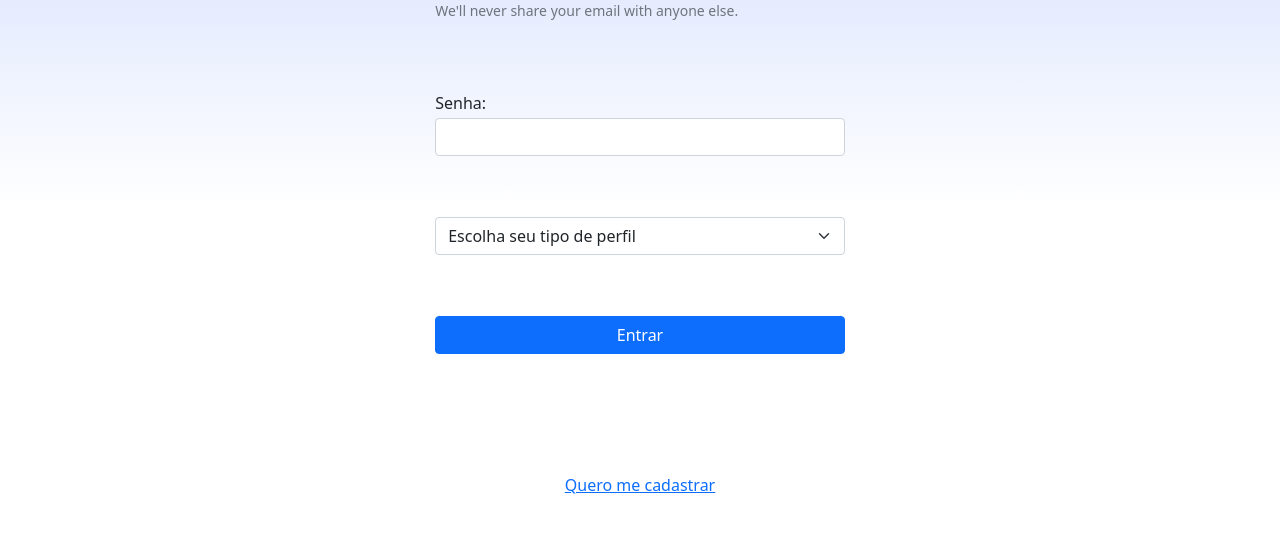
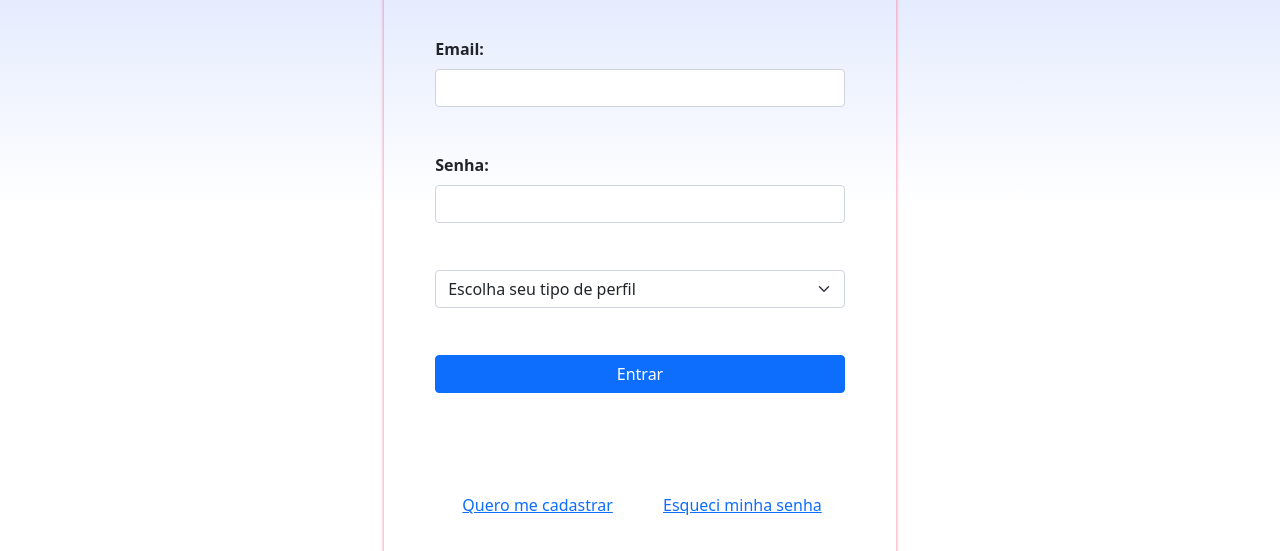
Before and after one commit to blcrz/proviHack, a plain HTML site: page FrontEnd/view/login.html in a window 1280 px wide. Shown: the part 192-743 px from the top of the page. Drawn offline with nearby package versions, Linux system fonts and the light colour scheme.

Commit message:
fix: estilização da pagina de login

```diff
--- a/FrontEnd/css/login.css
+++ b/FrontEnd/css/login.css
@@ -6,16 +6,21 @@ header {
     grid-row: 1/2;
 }
 
+
 body {
     width: 100%;
     height: 100%;
     display:grid;
-    grid-template-rows: 54px 4fr 1fr 54px;
+    grid-template-rows: 54px 1fr 54px;
 }
-
+/* tamanho do formulário */
 form {
-    height: 100%;
-    grid-row: 2/3;
+    /* background-color: #fd62898e; */
+    height: 90%;
+    /* border: solid 2px #fd62898e; */
+    box-shadow: 0 0 3px 1px #fd62898e;
+    border-radius: 10px;
+    grid-row: 2/4;
     display: flex;
     flex-direction: column;
     align-items: center;
@@ -24,19 +29,49 @@ form {
     margin: auto;
 }
 
-form div, form select, form button {
+form label {
+    font-weight: bold;
+}
+/* tamanhos dos inputs */
+form div, form button {
     width: 80% !important;
 }
 
-.form-label {
+form div select {
+    width: 100%;
+}
+
+/* .form-label {
     margin-top: 8px;
     margin-bottom: 3px;
-}
+} */
 
 .btn-create {
     grid-row: 3/4;
 }
 
+.botoescadastro {
+    display: flex;
+}
+
+
 footer {
-    grid-row: 4/5;
+    grid-row: 3/4;
+    display: none;
 }
+
+@media (max-width: 800px) {
+
+    form {
+        width: 90%;
+    }
+
+}
+
+@media (max-width: 420px) {
+
+    body {
+        grid-template-rows: 80px 4fr 1fr 54px;
+    }
+
+}
--- a/FrontEnd/view/login.html
+++ b/FrontEnd/view/login.html
@@ -10,7 +10,6 @@
   <link rel="stylesheet" type="text/css" href="../css/mentoria.css">
   <link href="../css/style.css" rel="stylesheet">
   <link href="../css/login.css" rel="stylesheet">
-
   <script src="../js/handleLogout.js"></script>
 </head>
 
@@ -20,28 +19,36 @@
   </header>
 
   <form>
+    <h1>Faça seu login</h1>
     <div>
       <label for="exampleInputEmail1" class="form-label">Email: </label>
       <input type="email" class="form-control" id="emailLogin" aria-describedby="emailHelp">
-      <div id="emailHelp" class="form-text">We'll never share your email with anyone else.</div>
     </div>
     <div>
       <label for="exampleInputPassword1" class="form-label">Senha:</label>
       <input type="password" class="form-control" id="senhaLogin">
     </div>
+    <div>
       <select class="form-select" id="selectPerfil" aria-label="Default select example">
         <option selected>Escolha seu tipo de perfil</option>
         <option value="1">pessoa mentora</option>
         <option value="2">pessoa mentorada</option>
       </select>
+  </div>
     <button type="submit" class="btn btn-primary" id="logar">Entrar</button>
-  </form>
-  <div id="alerta"></div>
+
+    <div id="alerta">
+    </div>
 
     <!-- Button trigger modal -->
+    <div class="botoescadastro">
     <button type="button" class="btn btn-link btn-create" data-bs-toggle="modal" data-bs-target="#staticBackdrop">
-    Quero me cadastrar
-  </button>
+      Quero me cadastrar </button>
+
+    <button type="button" class="btn btn-link btn-create">
+      Esqueci minha senha </button>
+    </div>
+</form>
 
   <!-- Modal -->
   <div class="modal fade" id="staticBackdrop" data-bs-backdrop="static" data-bs-keyboard="false" tabindex="-1"
```
Lines whose indentation alone changed are shown as unchanged.
